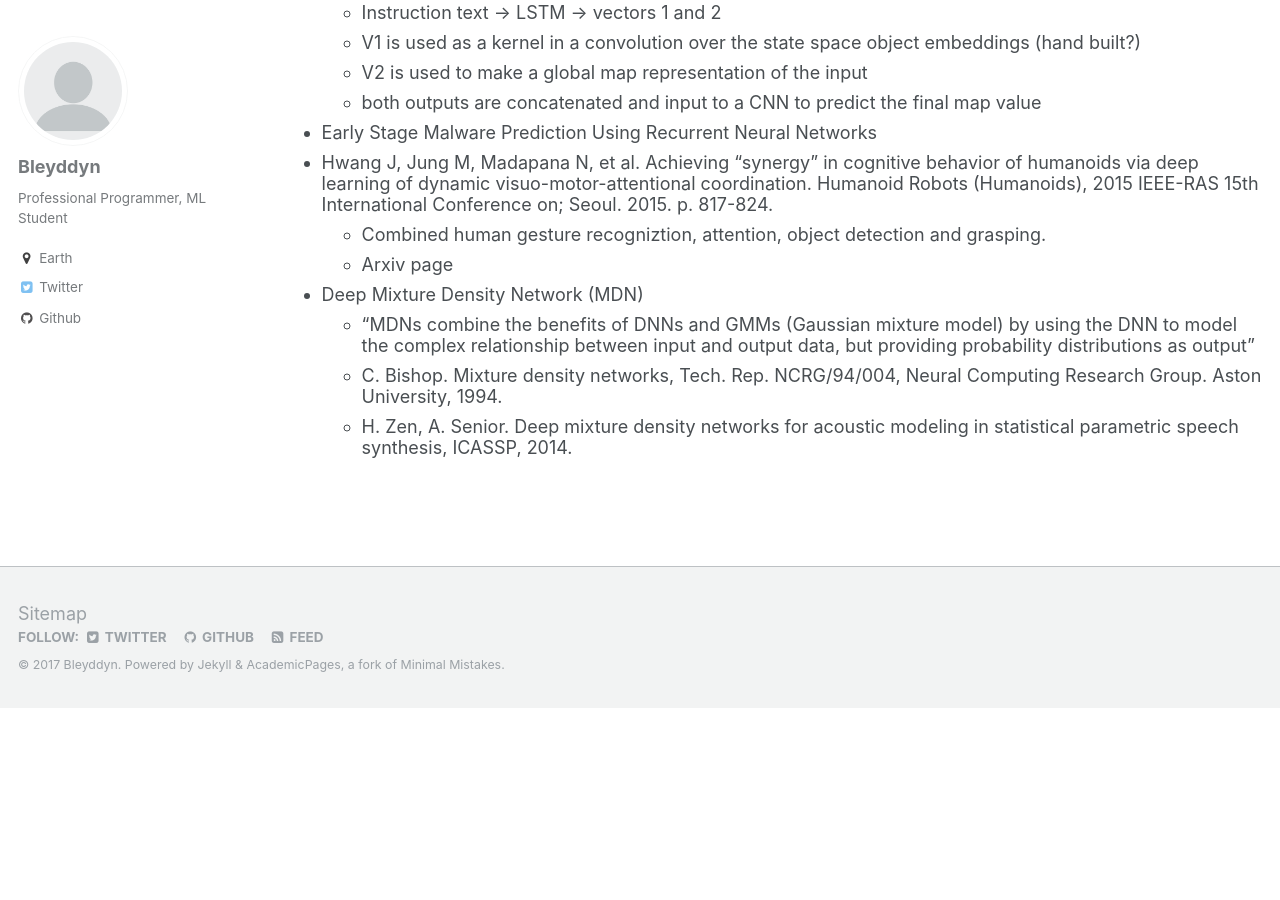
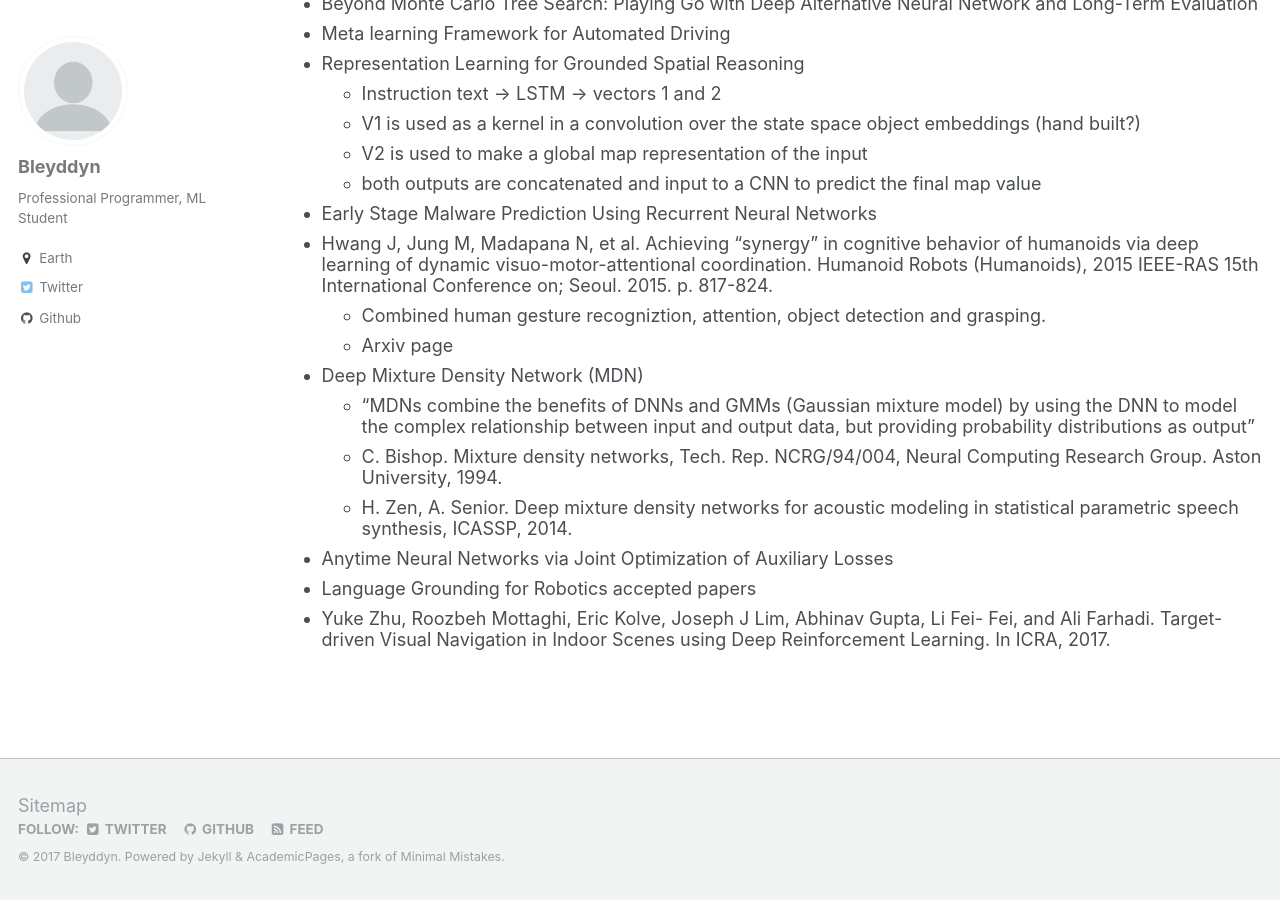
Before and after one commit to Bleyddyn/Bleyddyn.github.io, a Jekyll site: the page built from _pages/publications.md, in a window 1280 px wide and 900 px high, scrolled down 5224 px. Built offline with Jekyll 4.4.1, drawn with Linux system fonts in a browser that asks for light colours; before the commit the page ends 5932 px from its top, so only the background shows below that; some of the changed text lies outside the part shown.

Commit message:
Notes and papers and links to more lecture videos.

```diff
--- a/_pages/publications.md
+++ b/_pages/publications.md
@@ -22,6 +22,8 @@ author_profile: true
 * [Revisiting natural gradient for deep networks](https://arxiv.org/abs/1301.3584v7)
   * Lots of math I didn't understand, but it does seem like natural gradients would be a better choice for RL.
 * [Notes on Gradient Descent](https://ipvs.informatik.uni-stuttgart.de/mlr/marc/notes/gradientDescent.pdf)
+* [Gradual Learning of Deep Recurrent Neural Networks](https://arxiv.org/pdf/1708.08863.pdf)
+  * This suggests it should be possible to start MaLPi with a one-layer LSTM, then add more layers and continue training. See Figure 1.
 
 ## Papers to read
 
@@ -131,3 +133,6 @@ ss [Concrete Dropout](https://arxiv.org/abs/1705.07832)
   *  "MDNs combine the benefits of DNNs and GMMs (Gaussian mixture model)  by using the DNN to model the complex relationship between input and output data, but providing probability distributions as output"
   * C. Bishop. Mixture density networks, Tech. Rep. NCRG/94/004, Neural Computing Research Group. Aston University, 1994.
   * H. Zen, A. Senior. Deep mixture density networks for acoustic modeling in statistical parametric speech synthesis, ICASSP, 2014.
+* [Anytime Neural Networks via Joint Optimization of Auxiliary Losses](https://arxiv.org/abs/1708.06832)
+* [Language Grounding for Robotics accepted papers](https://robonlp2017.github.io/accepted.html)
+* Yuke Zhu, Roozbeh Mottaghi, Eric Kolve, Joseph J Lim, Abhinav Gupta, Li Fei- Fei, and Ali Farhadi. Target-driven Visual Navigation in Indoor Scenes using Deep Reinforcement Learning. In ICRA, 2017.
```
Also changed, not shown: _pages/notes.md (+3 -0 lines).
